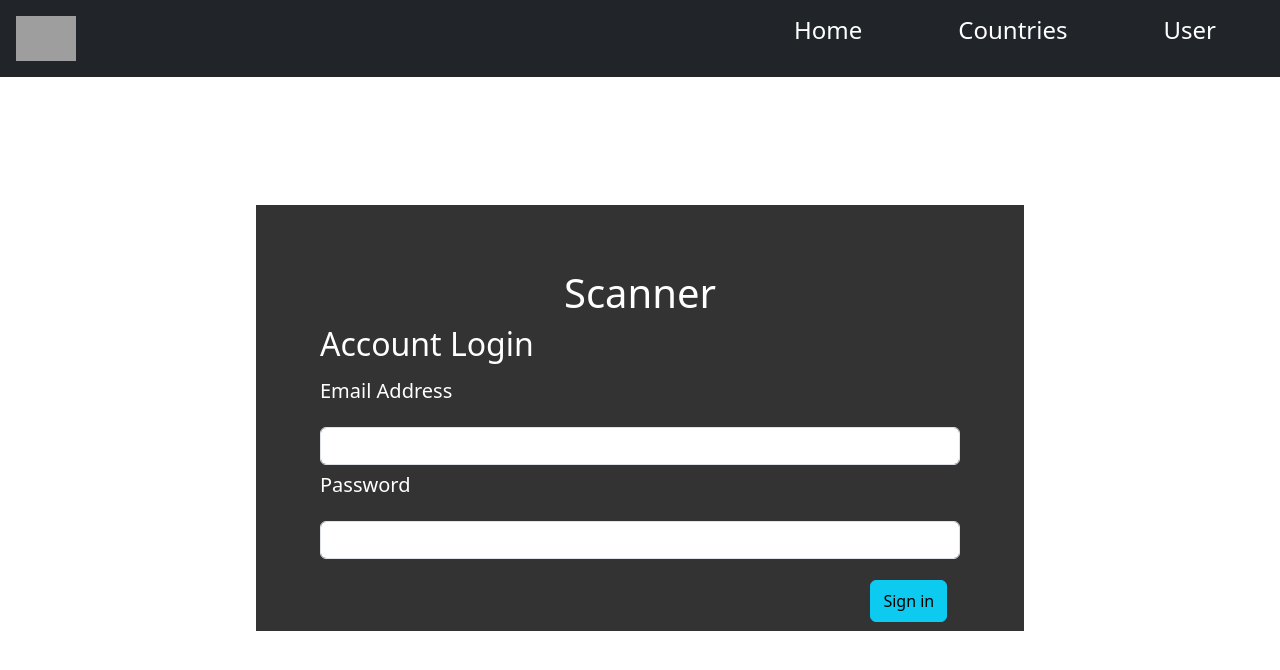
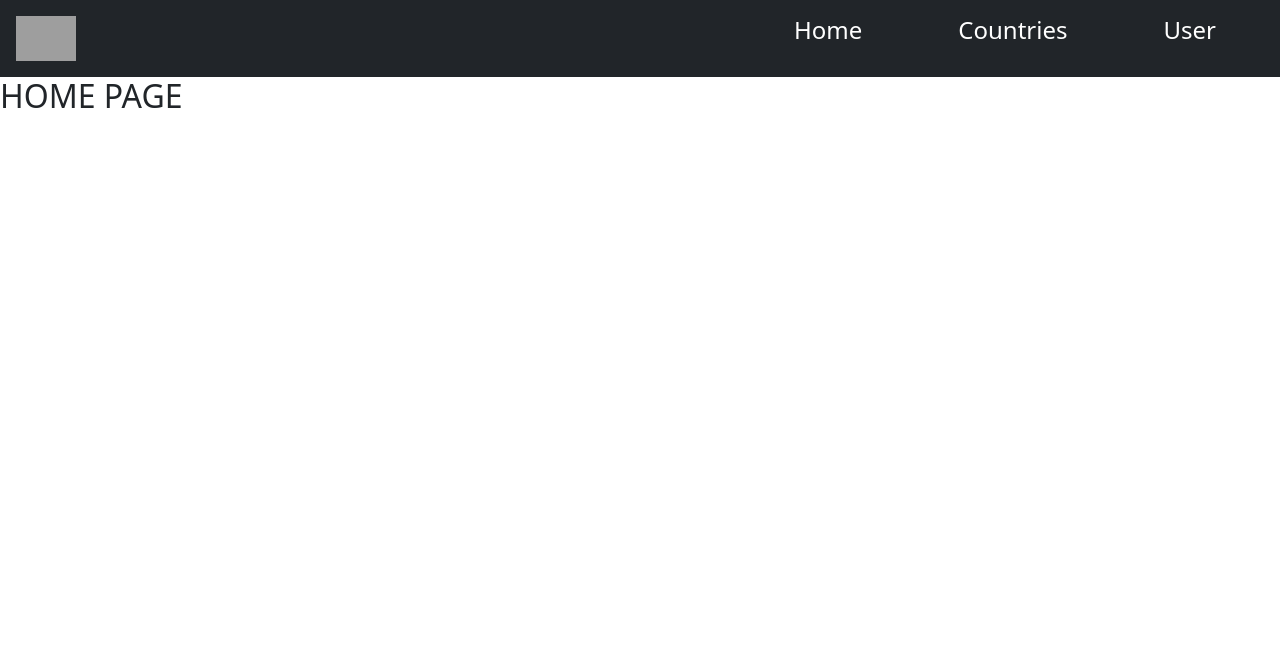
Before and after one commit to malikdesigner/scanner_gui, a React (Create React App) app in the folder client/: page / in a window 1280 px wide. Shown: the top 670 px of the page. Built offline with nearby package versions, Linux system fonts and the light colour scheme; grey boxes are pictures that could not be loaded.

Commit message:
login pages validation

```diff
--- a/client/src/App.js
+++ b/client/src/App.js
@@ -7,6 +7,7 @@ import User from './pages/User';
 
 import Header from './pages/Header';
 import Update_user from './pages/Update_user';
+import Login from './pages/Login';
 
 const App = () => {
   return (
@@ -15,7 +16,11 @@ const App = () => {
         <Header />
         <Routes>
           <Route exact path="/" element={<Home />} />
+          <Route exact path="/login" element={<Login />} />
           <Route path="/countries" element={<Countries />} />
+
+
+
           <Route path="/user" element={<User />} />
           <Route path="/add_user" element={<Add_user />} />
           <Route path="/update_user/:id" element={<Update_user />} />
--- a/client/src/pages/Home.jsx
+++ b/client/src/pages/Home.jsx
@@ -1,66 +1,22 @@
+import axios from 'axios';
 import React, { useState } from 'react';
+import { useLocation, useNavigate } from 'react-router-dom'
 
 const Home = () => {
-    const [username, setUsername] = useState('');
-    const [password, setPassword] = useState('');
 
-    const handleUsernameChange = (e) => {
-        setUsername(e.target.value);
-    };
-
-    const handlePasswordChange = (e) => {
-        setPassword(e.target.value);
-    };
-
-    const handleSubmit = (e) => {
-        e.preventDefault();
-        // You can add the login logic here, such as sending the credentials to a server.
-        console.log('Username:', username);
-        console.log('Password:', password);
-    };
 
     return (
 
-            <div style={{width:'60%',marginRight:'20%',marginLeft:'20%',marginTop:'10%',padding:'5%',background:'#333'}}>
-               <div style={{textAlignLast:'center'}}> <h1 className='text-white'> Scanner </h1> </div>
+        <div >
 
-                            <h2 className='text-white'> Account Login </h2>
-                            <form onSubmit={handleSubmit}>
-
-                                <div className="form-group">
-                                    <label htmlFor="username" className='mb-2 mt-2 text-white'><h5> Email Address </h5> </label>
-                                    <input
-                                        type="text"
-                                        id="username"
-                                        value={username}
-                                        onChange={handleUsernameChange}
-                                        className="form-control mt-2"
-                                        required
-                                    />
-                                </div>
-                                <div className="form-group">
-                                    <label htmlFor="password" className='mb-2 mt-2 text-white'> <h5>Password</h5></label>
-                                    <input
-                                        type="password"
-                                        id="password"
-                                        value={password}
-                                        onChange={handlePasswordChange}
-                                        className="form-control mt-2 mb-2"
-                                        required
-                                    />
-                                </div>
-
-     <button type="submit" className="btn btn-info pl-5 pr-5 pt-2 pb-2" style={{float:'right',margin:'2%'}}>
-                                                               Sign in
-                                </button>
-
-                            </form>
+            <h2 > HOME PAGE </h2>
 
 
 
 
 
-            </div>
+
+        </div>
 
     );
 };
--- /dev/null
+++ b/client/src/pages/Login.jsx
@@ -0,0 +1,83 @@
+import axios from 'axios';
+import React, { useState } from 'react';
+import { useLocation, useNavigate } from 'react-router-dom'
+
+const Login = () => {
+    const [values, setValues] = useState({
+        email: "",
+        password: ""
+    });
+    const navigate = useNavigate()
+
+    const handleChange = (e) => {
+        const { name, value } = e.target;
+        setValues((prev) => ({ ...prev, [name]: value }));
+    };
+
+    // const handlePasswordChange = (e) => {
+    //     setPassword(e.target.value);
+    // };
+
+    const handleSubmit = (e) => {
+        e.preventDefault();
+        // You can add the login logic here, such as sending the credentials to a server.
+
+         axios.post(`http://localhost:8800/login`, values).then(res=>{
+             console.log(res);
+            if(res.data.login){
+
+                navigate("/")
+            }
+            else {
+                alert("No Record!!!")
+            }
+         })
+    };
+
+    return (
+
+            <div style={{width:'60%',marginRight:'20%',marginLeft:'20%',marginTop:'10%',padding:'5%',background:'#333'}}>
+               <div style={{textAlignLast:'center'}}> <h1 className='text-white'> Scanner </h1> </div>
+
+                            <h2 className='text-white'> Account Login </h2>
+                            <form onSubmit={handleSubmit}>
+
+                                <div className="form-group">
+                                    <label htmlFor="email" className='mb-2 mt-2 text-white'><h5> Email Address </h5> </label>
+                                    <input
+                                        type="text"
+                                        id="email"
+                                        name="email"
+                                        onChange={handleChange}
+                                        className="form-control mt-2"
+                                        required
+                                    />
+                                </div>
+                                <div className="form-group">
+                                    <label htmlFor="password" className='mb-2 mt-2 text-white'> <h5>Password</h5></label>
+                                    <input
+                                        type="password"
+                                        id="password"
+                                        name="password"
+                                        onChange={handleChange}
+                                        className="form-control mt-2 mb-2"
+                                        required
+                                    />
+                                </div>
+
+     <button type="submit" className="btn btn-info pl-5 pr-5 pt-2 pb-2" style={{float:'right',margin:'2%'}}>
+                                                               Sign in
+                                </button>
+
+                            </form>
+
+
+
+
+
+            </div>
+
+    );
+};
+
+export default Login;
```
Also changed, not shown: 1 other file (tests, documents, lock files or other folders).
